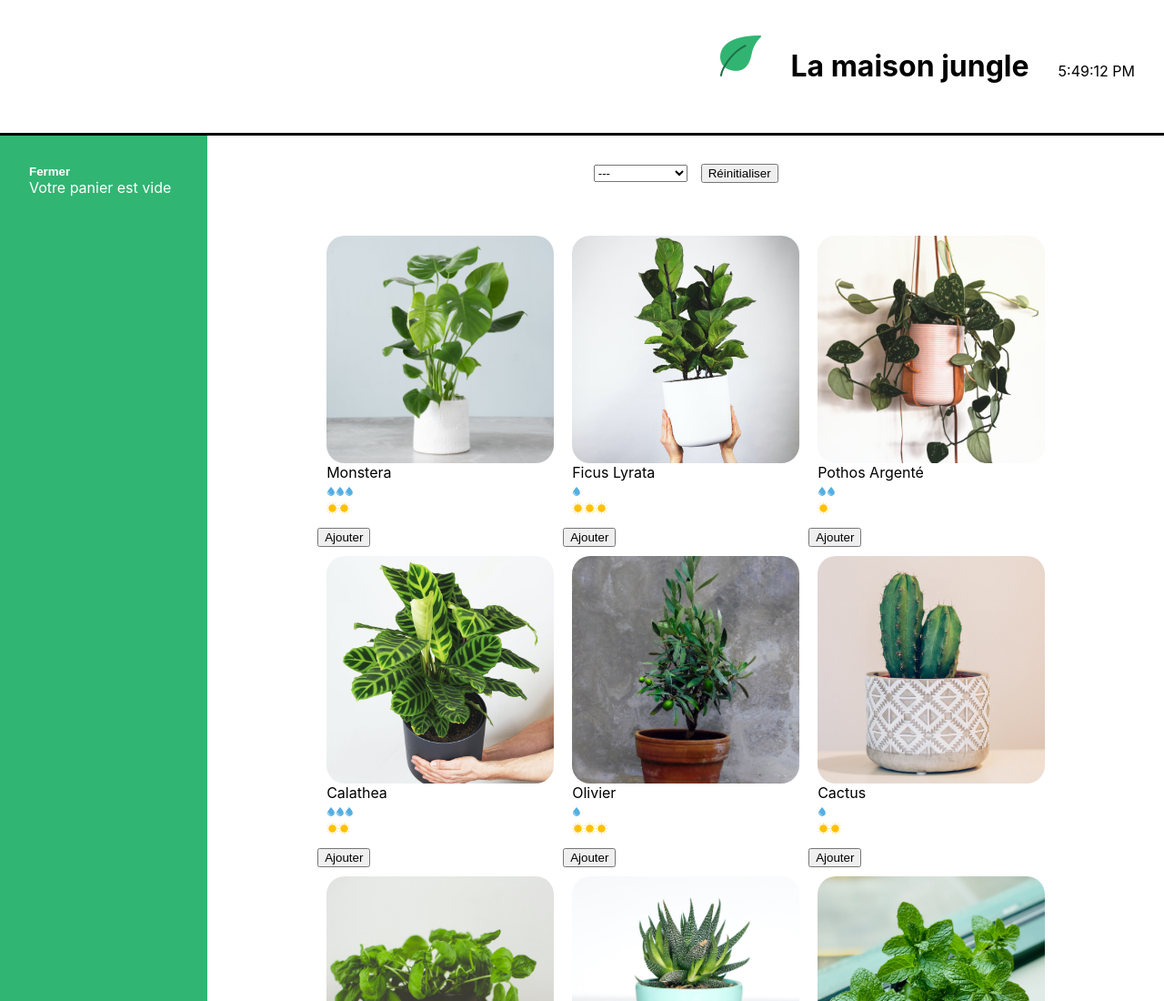
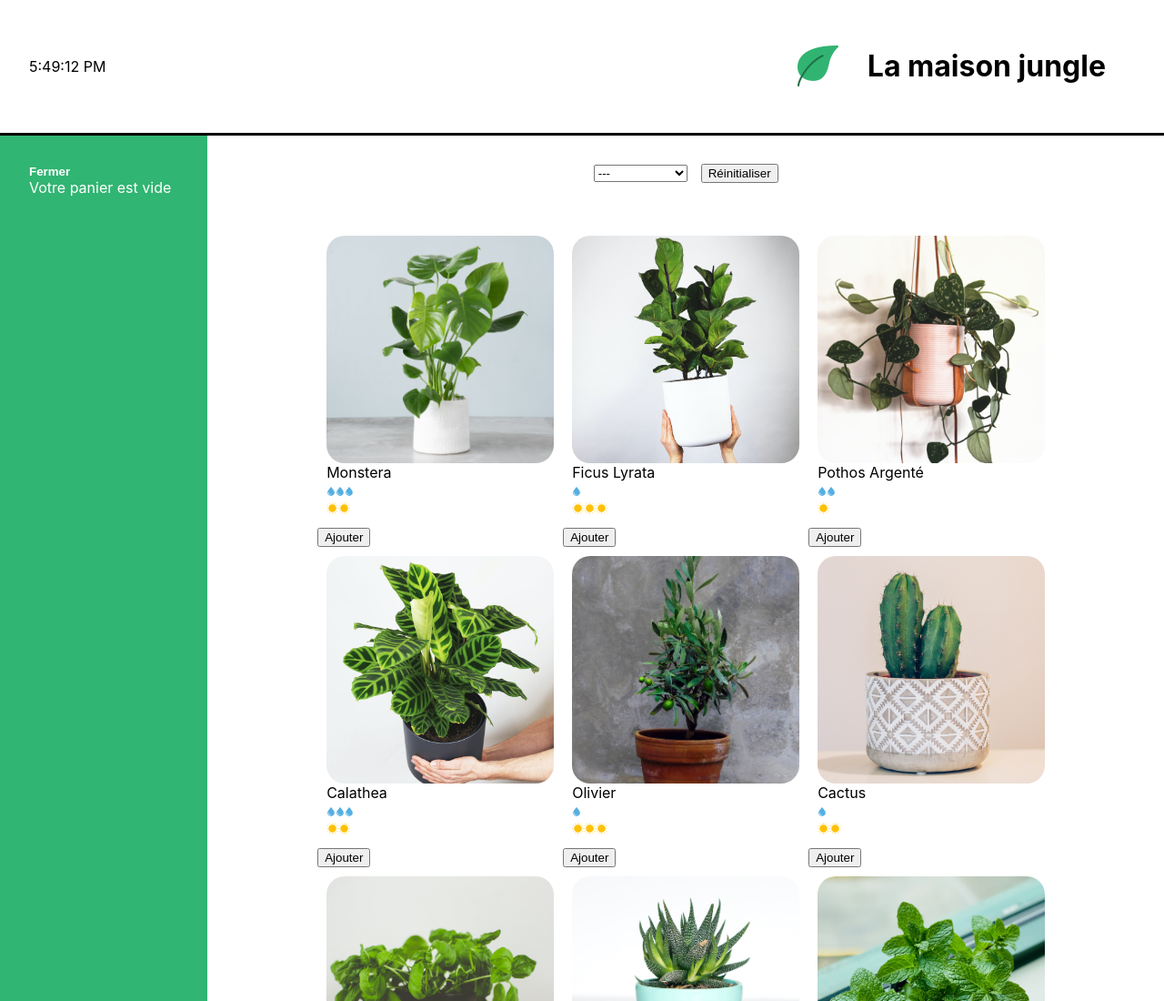
Before and after one commit to Yann-GitHub/maison-jungle, a React app: page / in a window 1280 px wide. Shown: the top 1100 px of the page at 91% size. Built offline with nearby package versions, Linux system fonts and the light colour scheme.

Commit message:
Persistent data for the Cart

```diff
--- a/src/components/App.js
+++ b/src/components/App.js
@@ -1,4 +1,4 @@
-import { useState } from "react";
+import { useState, useEffect } from "react";
 import Banner from "./Banner";
 import logo from "../assets/logo.png";
 import Cart from "./Cart";
@@ -8,14 +8,23 @@ import Time from "./Time.js";
 import "../styles/Layout.css";
 
 function App() {
-  const [cart, updateCart] = useState([]);
+  // const [cart, updateCart] = useState([]);
+  const savedCart = localStorage.getItem("cart");
+  const [cart, updateCart] = useState(savedCart ? JSON.parse(savedCart) : []);
+  useEffect(() => {
+    localStorage.setItem("cart", JSON.stringify(cart));
+  }, [cart]);
+
   const [isFooterShown, updateIsFooterShown] = useState(true);
+
   return (
     <div>
       <Banner>
-        <img src={logo} alt="La maison jungle" className="lmj-logo" />
-        <h1 className="lmj-title">La maison jungle</h1>
         <Time />
+        <div className="lmj-logoNtitle-container">
+          <img src={logo} alt="La maison jungle" className="lmj-logo" />
+          <h1 className="lmj-title">La maison jungle</h1>
+        </div>
       </Banner>
       <div className="lmj-layout-inner">
         <Cart cart={cart} updateCart={updateCart} />
--- a/src/styles/Banner.css
+++ b/src/styles/Banner.css
@@ -4,9 +4,9 @@
   padding: 32px;
   border-bottom: solid 3px black;
   display: flex;
-  justify-content: flex-end;
+  justify-content: space-between;
   flex-direction: row;
-  align-items: baseline;
+  align-items: center;
 }
 
 .lmj-title {
@@ -18,3 +18,9 @@
   height: 45px;
   width: 45px;
 }
+
+.lmj-logoNtitle-container {
+  display: flex;
+  justify-content: flex-end;
+  align-items: center;
+}
```
